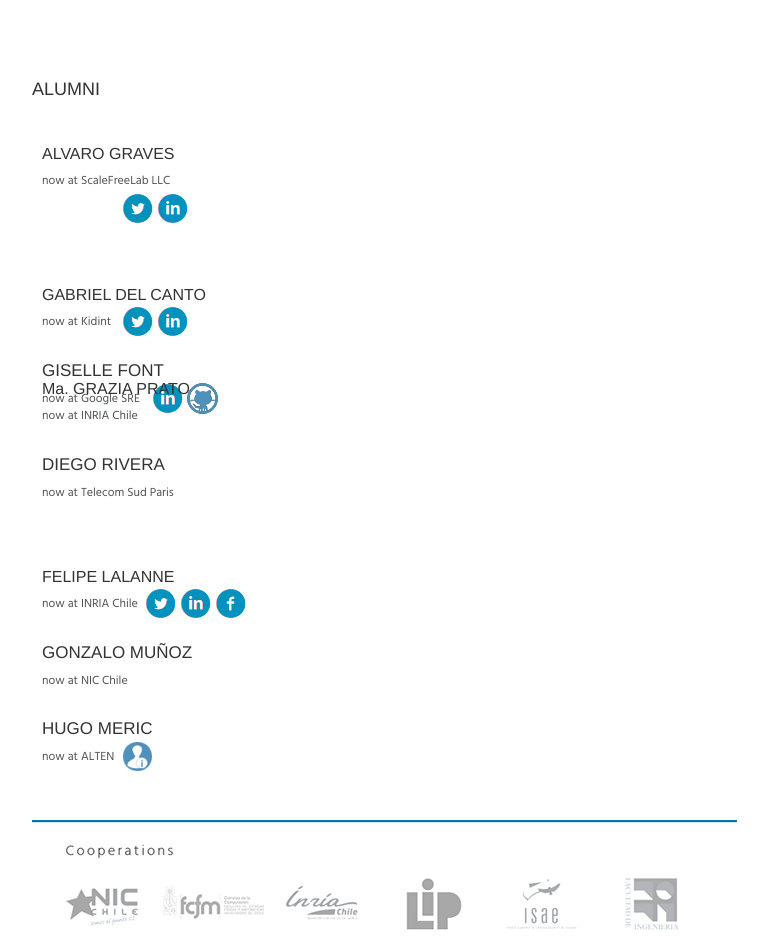
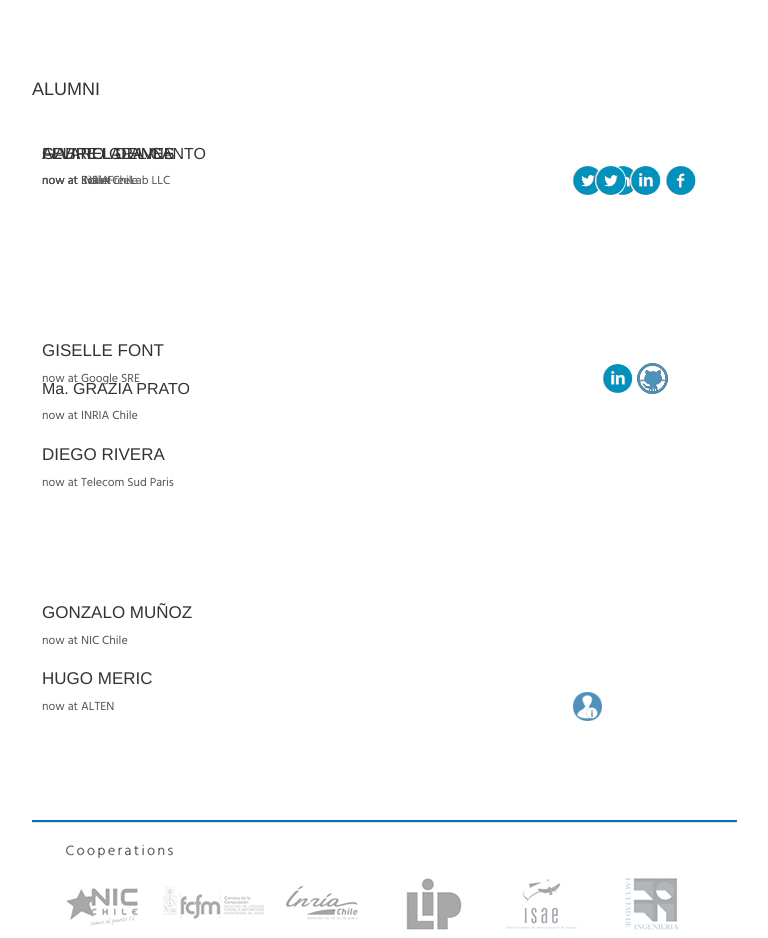
Before and after one commit to niclabs/niclabs.github.io, a plain HTML site: page people.html in a window 1280 px wide. Shown: the part 4180-5118 px from the top of the page, without its empty margins (258-1026 px from the left). Drawn offline with Linux system fonts and the light colour scheme.

Commit message:
Update style.css

```diff
--- a/css/style.css
+++ b/css/style.css
@@ -715,9 +715,9 @@ h1 {
 }
 
 .info-people-alumni {
-    width: 350px;
+    width: 800px;
     margin-left: 10px;
-    position: relative;
+    position: absolute;
     top: 15px;
 }
 
```
